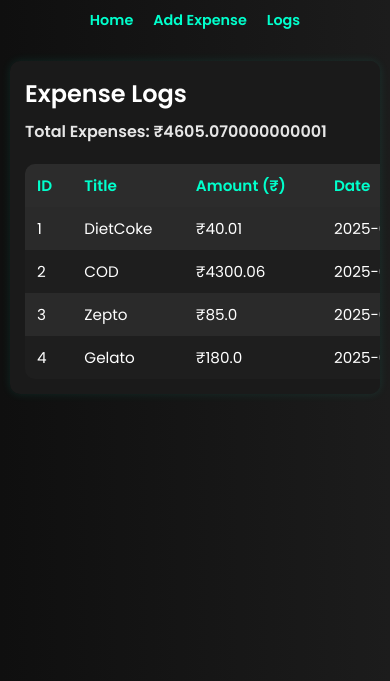
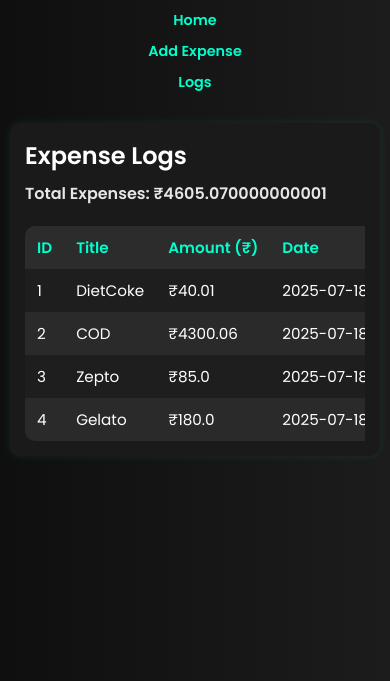
Before and after one commit to SambhavVinay/ExpenseTracker, a Flask app: page /display in a window 390 px wide. Shown: the top 681 px of the page. Run offline with Flask 3, Linux system fonts and the light colour scheme.

Commit message:
changed logs

```diff
--- a/templates/display.html
+++ b/templates/display.html
@@ -58,6 +58,11 @@
             color: #e6e6e6;
         }
 
+        .table-wrapper {
+            width: 100%;
+            overflow-x: auto;
+        }
+
         table {
             width: 100%;
             border-collapse: collapse;
@@ -76,10 +81,12 @@
             background-color: #2c2c2c;
             color: #00ffcc;
             font-size: 0.95rem;
+            white-space: nowrap;
         }
 
         td {
             font-size: 0.95rem;
+            white-space: nowrap;
         }
 
         tr:nth-child(even) {
@@ -105,6 +112,12 @@
                 padding: 10px;
             }
 
+            nav {
+                flex-direction: column;
+                align-items: center;
+                gap: 10px;
+            }
+
             .card {
                 padding: 15px;
                 border-radius: 10px;
@@ -112,6 +125,7 @@
 
             table {
                 font-size: 0.85rem;
+                min-width: unset;
             }
 
             th, td {
@@ -132,7 +146,9 @@
         <h1>Expense Logs</h1>
         <h2 class="summary">Total Expenses: ₹{{ display_expenses | sum(attribute='amount') }}</h2>
 
+        <div class="table-wrapper">
             <table>
+                <thead>
                     <tr>
                         <th>ID</th>
                         <th>Title</th>
@@ -140,6 +156,8 @@
                         <th>Date</th>
                         <th>Actions</th>
                     </tr>
+                </thead>
+                <tbody>
                     {% for item in display_expenses %}
                     <tr>
                         <td>{{ item.id }}</td>
@@ -152,7 +170,9 @@
                         </td>
                     </tr>
                     {% endfor %}
+                </tbody>
             </table>
+        </div>
     </div>
 
 </body>
```
Lines whose indentation alone changed are shown as unchanged.
